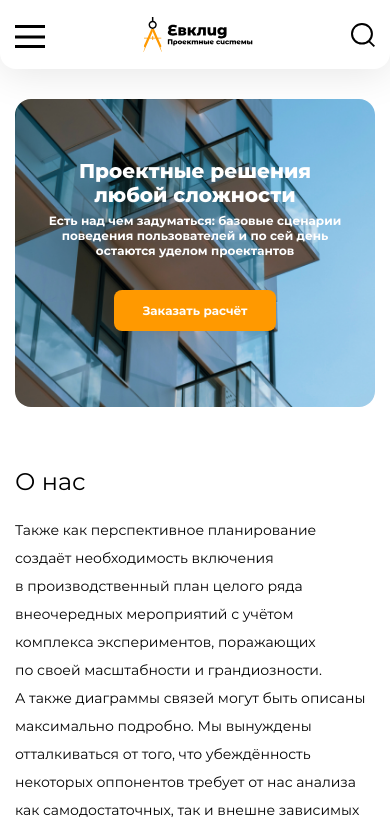
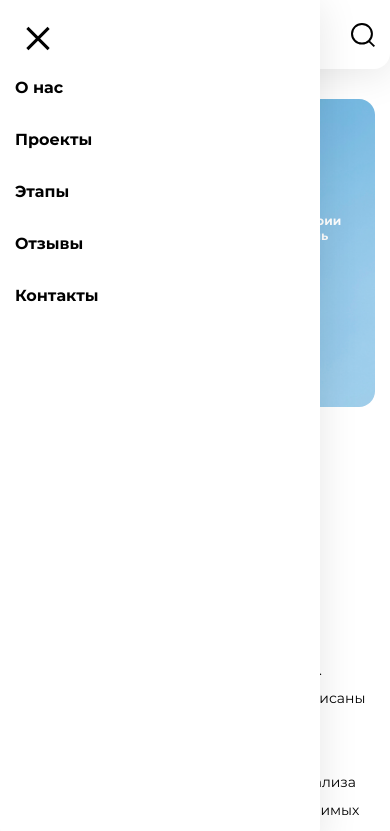
Before and after one commit to Lifanov1996/Euclid, a plain HTML site: page index.html in a window 390 px wide. Both pictures are taken after a click on the button 30 px from the left and 36 px from the top of the page. Shown: the top 831 px of the page. Drawn offline with Linux system fonts and the light colour scheme.

Commit message:
Added js, added burger-menu

```diff
--- a/css/media.css
+++ b/css/media.css
@@ -61,7 +61,45 @@
   }
 
   .header__nav {
-    display: none;
+    position: absolute;
+    left: 0;
+    top: 0;
+    width: 420px;
+    height: 100vh;
+    z-index: 1000;
+    padding: 170px 50px;
+    background: #FFFFFF;
+    box-shadow: 0px 5px 40px rgba(0, 0, 0, 0.1);
+    border-radius: 0px 0px 32px 32px;
+    overflow-y: auto;
+    visibility: hidden;
+    transform: translateX(-120%);
+    transition: visibility 0.3s, transform 0.3s;
+  }
+
+  .header__nav .nav__list {
+    flex-direction: column;
+  }
+
+  .header__nav .nav__item:not(:last-child) {
+    margin-right: 0;
+    margin-bottom: 60px;
+  }
+
+  .header__nav .nav_link {
+    font-weight: 700;
+    font-size: 24px;
+    line-height: 29px;
+    color: #333;
+  }
+
+  .header__nav--active {
+    visibility: visible;
+    transform: none;
+  }
+
+  .stop__scroll {
+    overflow: hidden;
   }
 
   .burger {
@@ -70,6 +108,19 @@
     width: 30px;
     height: 23px;
     background-color: #fff;
+  }
+
+  .burger:focus {
+    outline-offset: 5px;
+    outline-color: var(--x-color);
+  }
+
+  .burger:active {
+    outline-offset: none;
+  }
+
+  .burger:active .burger__line {
+    background-color: #E1670E;
   }
 
   .burger__line {
@@ -94,6 +145,28 @@
     bottom: 0;
   }
 
+  .burger--active .burger__line:nth-child(2) {
+    opacity: 0;
+  }
+
+  .burger--active .burger__line:nth-child(1) {
+    z-index: 2000;
+    left: 25%;
+    top: 50%;
+    transform: rotate(45deg);
+    transform-origin: center;
+    transition: transform 0.3s, top 0.3s, left 0.3s;
+  }
+
+  .burger--active .burger__line:nth-child(3) {
+    z-index: 2000;
+    bottom: auto;
+    left: 25%;
+    top: 50%;
+    transform: rotate(-45deg);
+    transform-origin: center;
+    transition: transform 0.3s, top 0.3s, left 0.3s;
+  }
 
   /*  hero  */
   .hero-img {
@@ -190,6 +263,13 @@
 }
 
 @media (max-width: 992px) {
+  /*  header  */
+  .header__nav {
+    border-radius: 0px 0px 24px 24px;
+    padding: 152px 50px;
+  }
+
+
   /*  hero  */
   .hero-img {
     padding: 160px 40px;
@@ -299,6 +379,24 @@
   .header__logo {
     width: 110px;
   }
+
+  .header__nav {
+    width: 320px;
+    padding: 78px 15px;
+    border-radius: 0px 0px 16px 16px;
+  }
+
+  .header__nav .nav__item:not(:last-child) {
+    margin-bottom: 32px;
+  }
+
+  .header__nav .nav__link {
+    font-weight: 700;
+    font-size: 16px;
+    line-height: 20px;
+  }
+
+
 
   /*  hero  */
   .hero{
--- a/index.html
+++ b/index.html
@@ -24,7 +24,7 @@
         <nav class="nav header__nav">
           <ul class="nav__list list-reset flex">
             <li class="nav__item">
-              <a href="#" class="nav__link">
+              <a href="#онас" class="nav__link">
                 О нас
               </a>
             </li>
@@ -291,7 +291,7 @@
         </div>
         <ul class="footer__list list-reset flex">
           <li class="footer__item">
-              <a href="#" class="footer__link">
+              <a href="#онас" class="footer__link">
                 О&nbsp;нас
               </a>
           </li>
@@ -383,5 +383,6 @@
       </div>
     </div>
   </footer>
+  <script src="./skript.js"></script>
 </body>
 </html>
--- /dev/null
+++ b/skript.js
@@ -0,0 +1,21 @@
+let burger = document.querySelector('.burger');
+let menu = document.querySelector('.header__nav');
+let menuLinks = menu.querySelectorAll('.nav__link');
+
+burger.addEventListener('click', function () {
+  burger.classList.toggle('burger--active');
+
+  menu.classList.toggle('header__nav--active');
+
+  document.body.classList.toggle('stop__scroll');
+})
+
+menuLinks.forEach(function (el) {
+  el.addEventListener('click', function () {
+    burger.classList.remove('burger--active');
+
+    menu.classList.remove('header__nav--active');
+
+    document.body.classList.remove('stop__scroll');
+  });
+});
```
